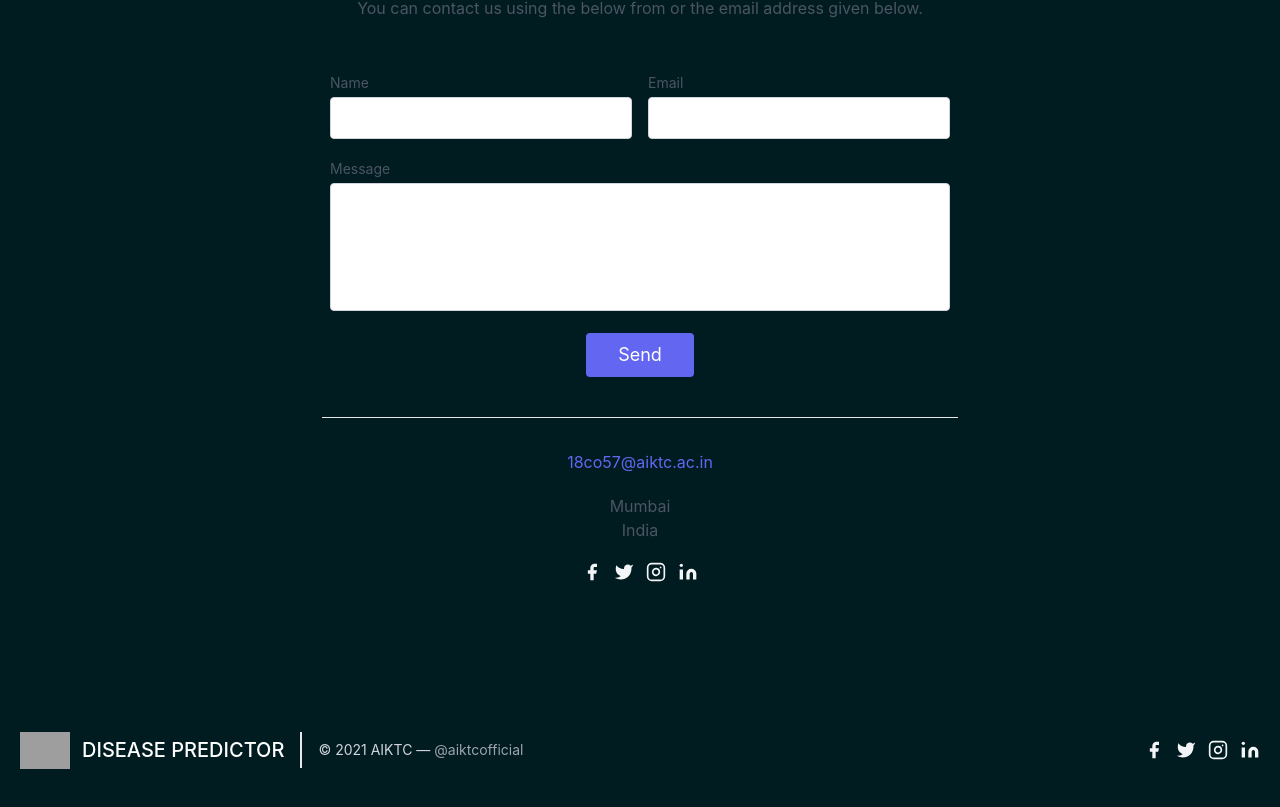
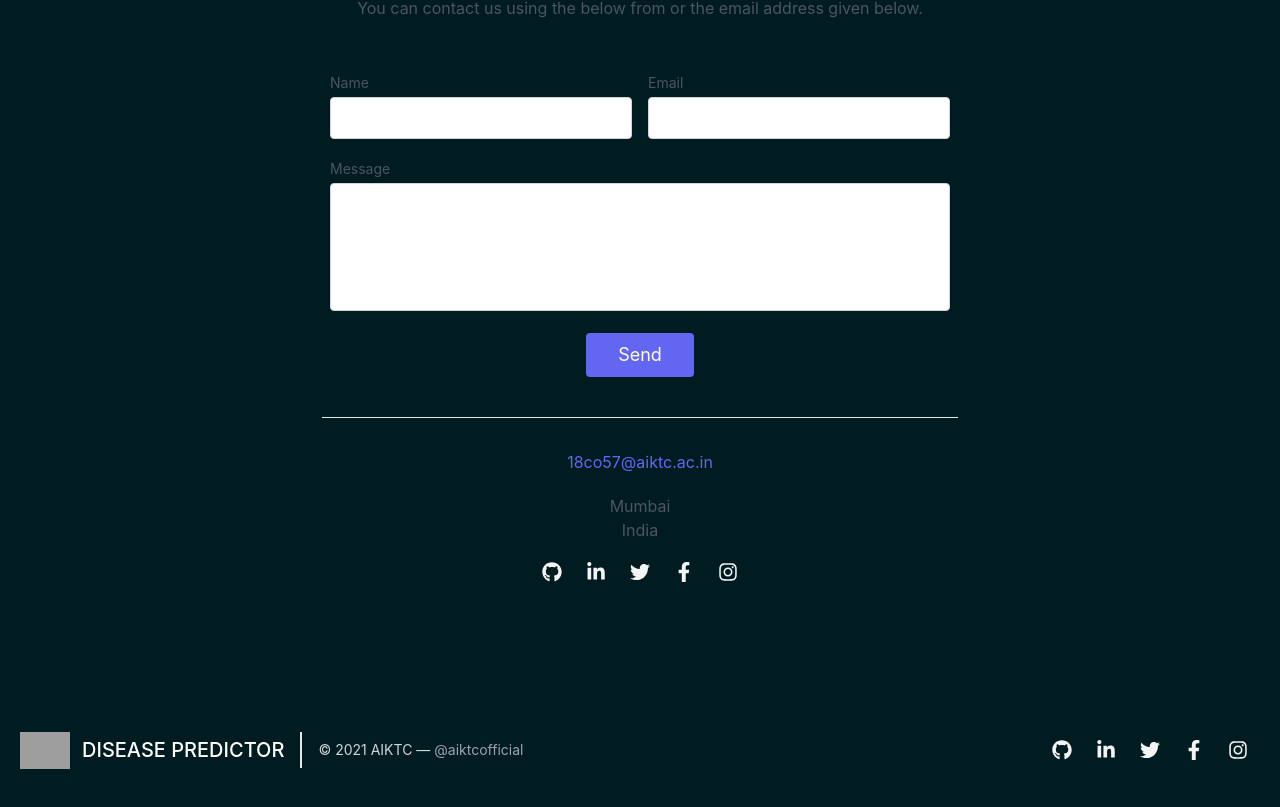
Before and after one commit to siddiquiaffan/cropdoc, a Next.js app: page /contact in a window 1280 px wide. Shown: the part 231-1038 px from the top of the page. Built offline with nearby package versions, Linux system fonts and the light colour scheme; grey boxes are pictures that could not be loaded.

Commit message:
Use SocialIcon component

```diff
--- a/components/Footer.jsx
+++ b/components/Footer.jsx
@@ -1,5 +1,5 @@
 import styles from '../styles/Home.module.scss'
-import Image from 'next/image'
+import SocialIcons from './SocialIcons'
 
 const Footer = () => {
     const date = (new Date()).getFullYear()
@@ -12,30 +12,13 @@ const Footer = () => {
                 <p className="text-sm text-gray-300 sm:ml-4 sm:pl-4 sm:border-l-2 sm:border-gray-200 sm:py-2 sm:mt-0 mt-4">© {date} AIKTC —
                     <a href="https://twitter.com/aiktcofficial" rel="noopener noreferrer" target="_blank" className="text-gray-400 ml-1">@aiktcofficial</a>
                 </p>
-                <span className="inline-flex sm:ml-auto sm:mt-0 mt-4 justify-center sm:justify-start">
-                    <a className="text-gray-100" target='_blank' rel="noreferrer" href="https://www.facebook.com/">
-                        <svg fill="currentColor" strokeLinecap="round" strokeLinejoin="round" strokeWidth="2" viewBox="0 0 24 24" className="w-5 h-5">
-                            <path d="M18 2h-3a5 5 0 00-5 5v3H7v4h3v8h4v-8h3l1-4h-4V7a1 1 0 011-1h3z"></path>
-                        </svg>
-                    </a>
-                    <a className="ml-3 text-gray-100" target='_blank' rel="noreferrer" href="https://twitter.com/affanthebest">
-                        <svg fill="currentColor" strokeLinecap="round" strokeLinejoin="round" strokeWidth="2" viewBox="0 0 24 24" className="w-5 h-5">
-                            <path d="M23 3a10.9 10.9 0 01-3.14 1.53 4.48 4.48 0 00-7.86 3v1A10.66 10.66 0 013 4s-4 9 5 13a11.64 11.64 0 01-7 2c9 5 20 0 20-11.5a4.5 4.5 0 00-.08-.83A7.72 7.72 0 0023 3z"></path>
-                        </svg>
-                    </a>
-                    <a className="ml-3 text-gray-100" target='_blank' rel="noreferrer" href="https://www.instagram.com/sid_affan/">
-                        <svg fill="none" stroke="currentColor" strokeLinecap="round" strokeLinejoin="round" strokeWidth="2" viewBox="0 0 24 24" className="w-5 h-5">
-                            <rect width="20" height="20" x="2" y="2" rx="5" ry="5"></rect>
-                            <path d="M16 11.37A4 4 0 1112.63 8 4 4 0 0116 11.37zm1.5-4.87h.01"></path>
-                        </svg>
-                    </a>
-                    <a className="ml-3 text-gray-100" target='_blank' rel="noreferrer" href="https://www.linkedin.com/in/affanthebest/">
-                        <svg fill="currentColor" stroke="currentColor" strokeLinecap="round" strokeLinejoin="round" strokeWidth="0" viewBox="0 0 24 24" className="w-5 h-5">
-                            <path stroke="none" d="M16 8a6 6 0 016 6v7h-4v-7a2 2 0 00-2-2 2 2 0 00-2 2v7h-4v-7a6 6 0 016-6zM2 9h4v12H2z"></path>
-                            <circle cx="4" cy="4" r="2" stroke="none"></circle>
-                        </svg>
-                    </a>
-                </span>
+                <SocialIcons
+                    gi="https://github.com/AffanTheBest/disease-prediction"
+                    fb="https://facebook.com"
+                    tw="https://twitter.com/affanthebest"
+                    is="https://instagram.com/sid_affan"
+                    li="https://www.linkedin.com/in/affanthebest/"
+                />
             </div>
         </footer>
     </>)
--- a/package.json
+++ b/package.json
@@ -12,6 +12,7 @@
     "next": "11.1.2",
     "react": "17.0.2",
     "react-dom": "17.0.2",
+    "react-icons": "^4.3.1",
     "sass": "^1.43.2"
   },
   "devDependencies": {
--- a/pages/contact.js
+++ b/pages/contact.js
@@ -1,3 +1,5 @@
+import SocialIcons from '../components/SocialIcons'
+
 const Contact = () => {
     return <>
         <section className="text-gray-600 body-font relative">
@@ -11,7 +13,7 @@ const Contact = () => {
                         <div className="flex flex-wrap -m-2">
                             <div className="p-2 w-1/2">
                                 <div className="relative">
-                                    <label for="name" className="leading-7 text-sm text-gray-600">Name</label>
+                                    <label htmlFor="name" className="leading-7 text-sm text-gray-600">Name</label>
                                     <input type="text" id="name" name="name" required className="w-full bg-opacity-50 rounded border border-gray-300 focus:border-indigo-500 focus:bg-white focus:ring-2 focus:ring-indigo-200 text-base outline-none text-gray-700 py-1 px-3 leading-8 transition-colors duration-200 ease-in-out" />
                                 </div>
                             </div>
@@ -35,30 +37,13 @@ const Contact = () => {
                                 <p className="leading-normal my-5">Mumbai
                                     <br />India
                                 </p>
-                                <span className="inline-flex">
-                                    <a className="text-gray-100" target='_blank' rel="noreferrer" href="https://www.facebook.com/">
-                                        <svg fill="currentColor" strokeLinecap="round" strokeLinejoin="round" strokeWidth="2" viewBox="0 0 24 24" className="w-5 h-5">
-                                            <path d="M18 2h-3a5 5 0 00-5 5v3H7v4h3v8h4v-8h3l1-4h-4V7a1 1 0 011-1h3z"></path>
-                                        </svg>
-                                    </a>
-                                    <a className="ml-3 text-gray-100" target='_blank' rel="noreferrer" href="https://twitter.com/affanthebest">
-                                        <svg fill="currentColor" strokeLinecap="round" strokeLinejoin="round" strokeWidth="2" viewBox="0 0 24 24" className="w-5 h-5">
-                                            <path d="M23 3a10.9 10.9 0 01-3.14 1.53 4.48 4.48 0 00-7.86 3v1A10.66 10.66 0 013 4s-4 9 5 13a11.64 11.64 0 01-7 2c9 5 20 0 20-11.5a4.5 4.5 0 00-.08-.83A7.72 7.72 0 0023 3z"></path>
-                                        </svg>
-                                    </a>
-                                    <a className="ml-3 text-gray-100" target='_blank' rel="noreferrer" href="https://www.instagram.com/sid_affan/">
-                                        <svg fill="none" stroke="currentColor" strokeLinecap="round" strokeLinejoin="round" strokeWidth="2" viewBox="0 0 24 24" className="w-5 h-5">
-                                            <rect width="20" height="20" x="2" y="2" rx="5" ry="5"></rect>
-                                            <path d="M16 11.37A4 4 0 1112.63 8 4 4 0 0116 11.37zm1.5-4.87h.01"></path>
-                                        </svg>
-                                    </a>
-                                    <a className="ml-3 text-gray-100" target='_blank' rel="noreferrer" href="https://www.linkedin.com/in/affanthebest/">
-                                        <svg fill="currentColor" stroke="currentColor" strokeLinecap="round" strokeLinejoin="round" strokeWidth="0" viewBox="0 0 24 24" className="w-5 h-5">
-                                            <path stroke="none" d="M16 8a6 6 0 016 6v7h-4v-7a2 2 0 00-2-2 2 2 0 00-2 2v7h-4v-7a6 6 0 016-6zM2 9h4v12H2z"></path>
-                                            <circle cx="4" cy="4" r="2" stroke="none"></circle>
-                                        </svg>
-                                    </a>
-                                </span>
+                                <SocialIcons
+                                    gi="https://github.com/AffanTheBest/disease-prediction"
+                                    fb="https://facebook.com"
+                                    tw="https://twitter.com/affanthebest"
+                                    is="https://instagram.com/sid_affan"
+                                    li="https://www.linkedin.com/in/affanthebest/"
+                                />
                             </div>
                         </div>
                     </form>
--- a/pages/index.js
+++ b/pages/index.js
@@ -5,14 +5,14 @@ import Link from 'next/link'
 const Card = ({name, title, description, url}) => {
   return (
     <>
-      <section class={`${styles.card} text-gray-600 my-16 w-4/5 mx-auto body-font shadow-2xl`}>
-        <div class="container px-5 lg:py-20 py-12 mx-auto flex flex-wrap items-center">
-          <div class="lg:w-2/6 md:w-1/2 bg-gray-100 rounded-lg py-5 px-8 flex flex-col md:ml-auto w-full mb-8">
-              <h1 class="text-gray-900 text-lg font-medium title-font mb-5">{name}</h1>
+      <section className={`${styles.card} text-gray-600 my-16 w-4/5 mx-auto body-font shadow-2xl`}>
+        <div className="container px-5 lg:py-20 py-12 mx-auto flex flex-wrap items-center">
+          <div className="lg:w-2/6 md:w-1/2 bg-gray-100 rounded-lg py-5 px-8 flex flex-col md:ml-auto w-full mb-8">
+              <h1 className="text-gray-900 text-lg font-medium title-font mb-5">{name}</h1>
           </div>
-          <div class="lg:w-3/5 lg:ml-10 md:w-1/2 md:pr-16 lg:pr-0 pr-0">
-            <h1 class="title-font font-medium text-3xl text-gray-100"> {title} </h1>
-            <p class="leading-relaxed mt-4"> {description} </p>
+          <div className="lg:w-3/5 lg:ml-10 md:w-1/2 md:pr-16 lg:pr-0 pr-0">
+            <h1 className="title-font font-medium text-3xl text-gray-100"> {title} </h1>
+            <p className="leading-relaxed mt-4"> {description} </p>
           </div>
         </div>
         <div className="w-full">
```
Also changed, not shown: 1 other file (tests, documents, lock files or other folders).
